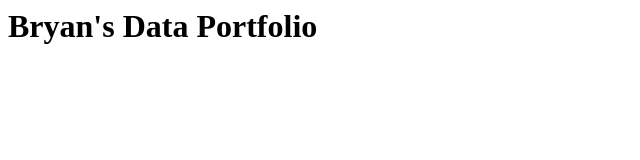
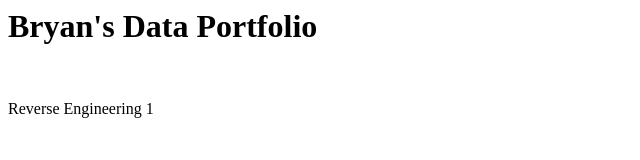
Before and after one commit to Fink1022/Fink1022.github.io, a plain HTML site: page index.html in a window 1280 px wide. Shown: the whole page, without its empty margins (0-640 px from the left). Drawn offline with Linux system fonts and the light colour scheme.

Commit message:
Update index.html

```diff
--- a/index.html
+++ b/index.html
@@ -1 +1,3 @@
 <h1>Bryan's Data Portfolio</h1>
+<br>
+<p>Reverse Engineering 1</p>
```
